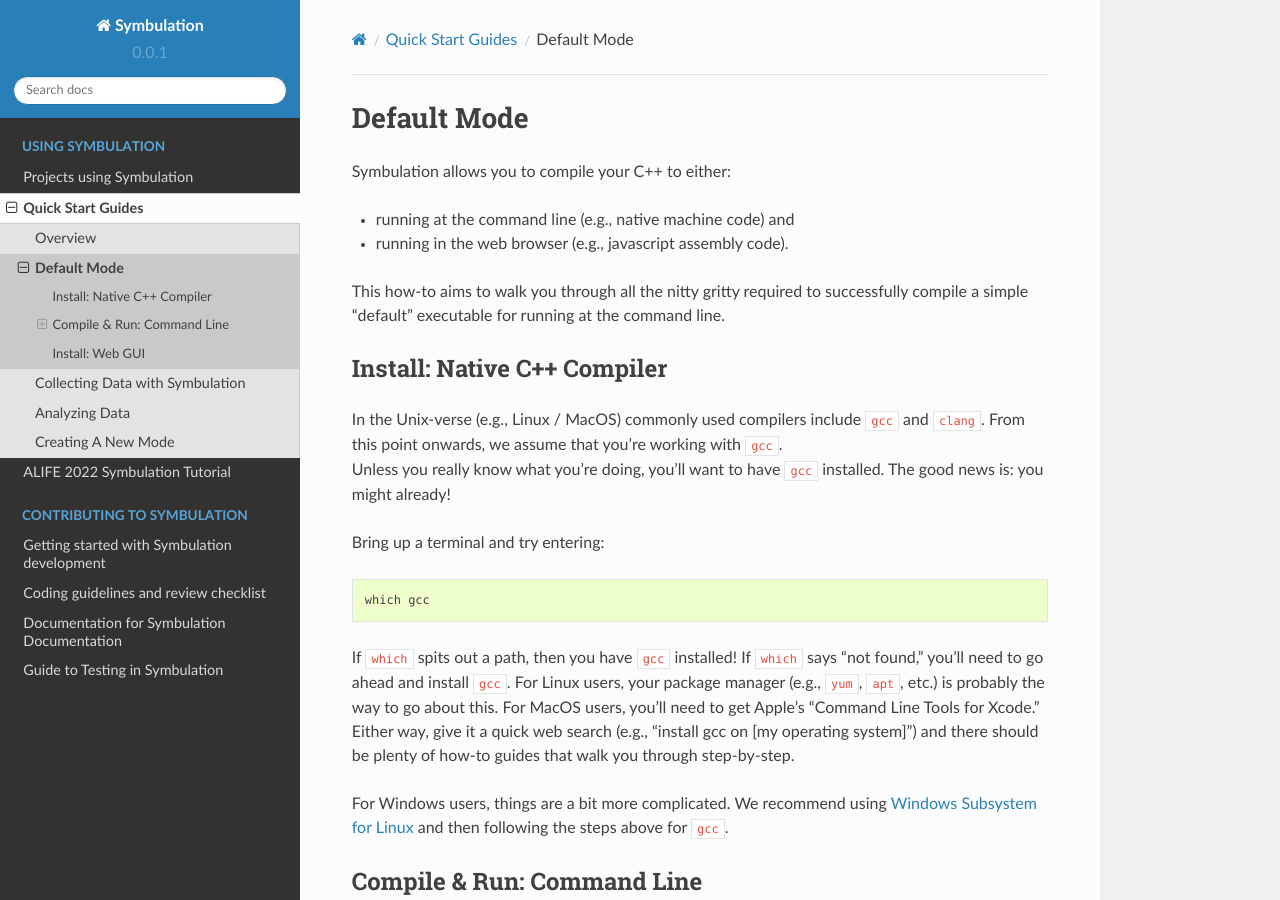
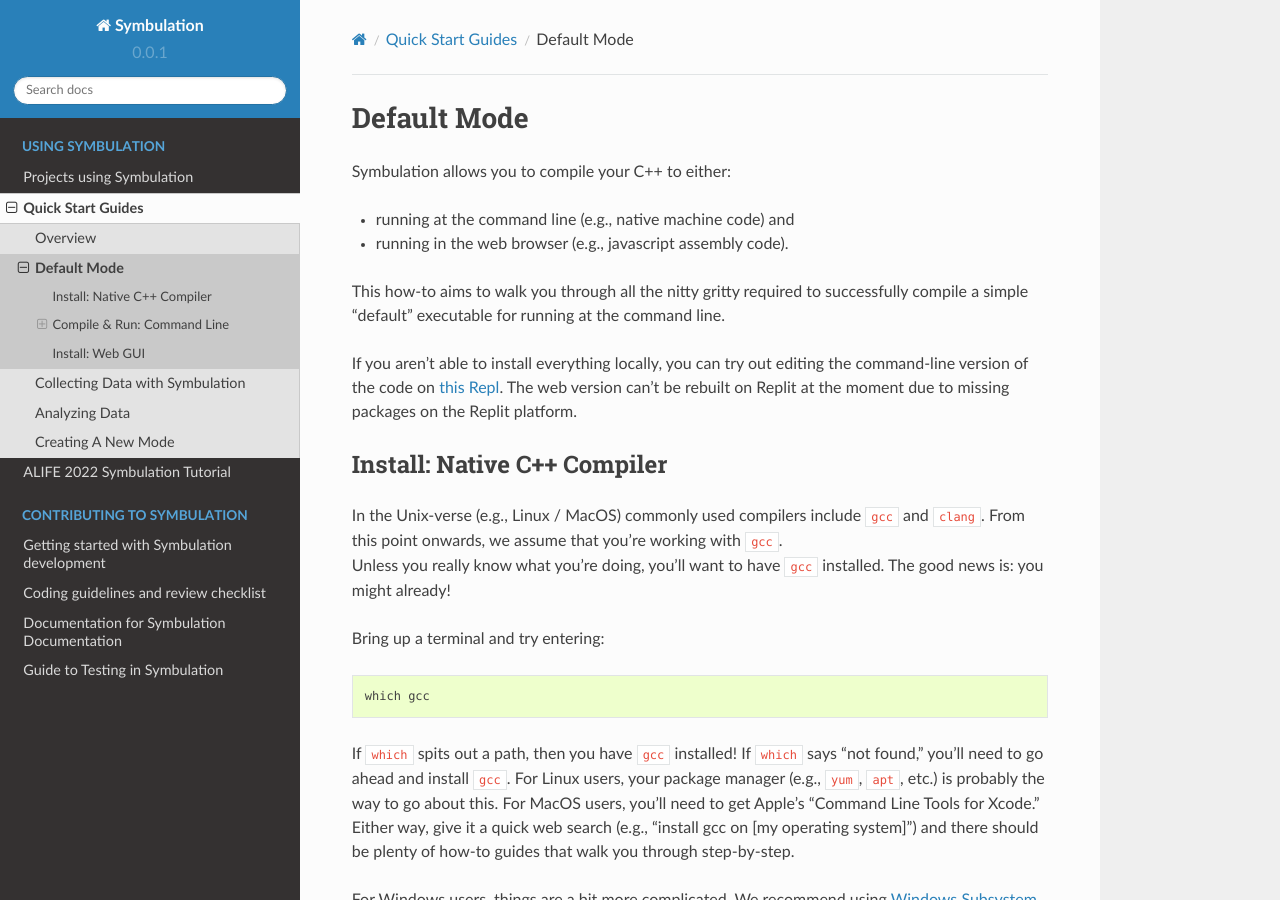
Before and after one commit to anyaevostinar/SymbulationEmp, a Sphinx documentation site: the page built from docs/QuickStartGuides/1-GettingRunning.md, in a window 1280 px wide and 900 px high. Built offline with Sphinx 7.4.7 and the Read the Docs theme 2.0.0, drawn with Linux system fonts in a browser that asks for light colours; pages that are not in the unit, such as notebooks, are missing from menus.

Commit message:
adding replit link

```diff
--- a/docs/QuickStartGuides/1-GettingRunning.md
+++ b/docs/QuickStartGuides/1-GettingRunning.md
@@ -7,6 +7,8 @@
 
 This how-to aims to walk you through all the nitty gritty required to
 successfully compile a simple "default" executable for running at the command line.
+
+If you aren't able to install everything locally, you can try out editing the command-line version of the code on [this Repl](https://replit.com/@anyaevostinar/Symbulation-Example). The web version can't be rebuilt on Replit at the moment due to missing packages on the Replit platform.
 
 ## Install: Native C++ Compiler
 
```
